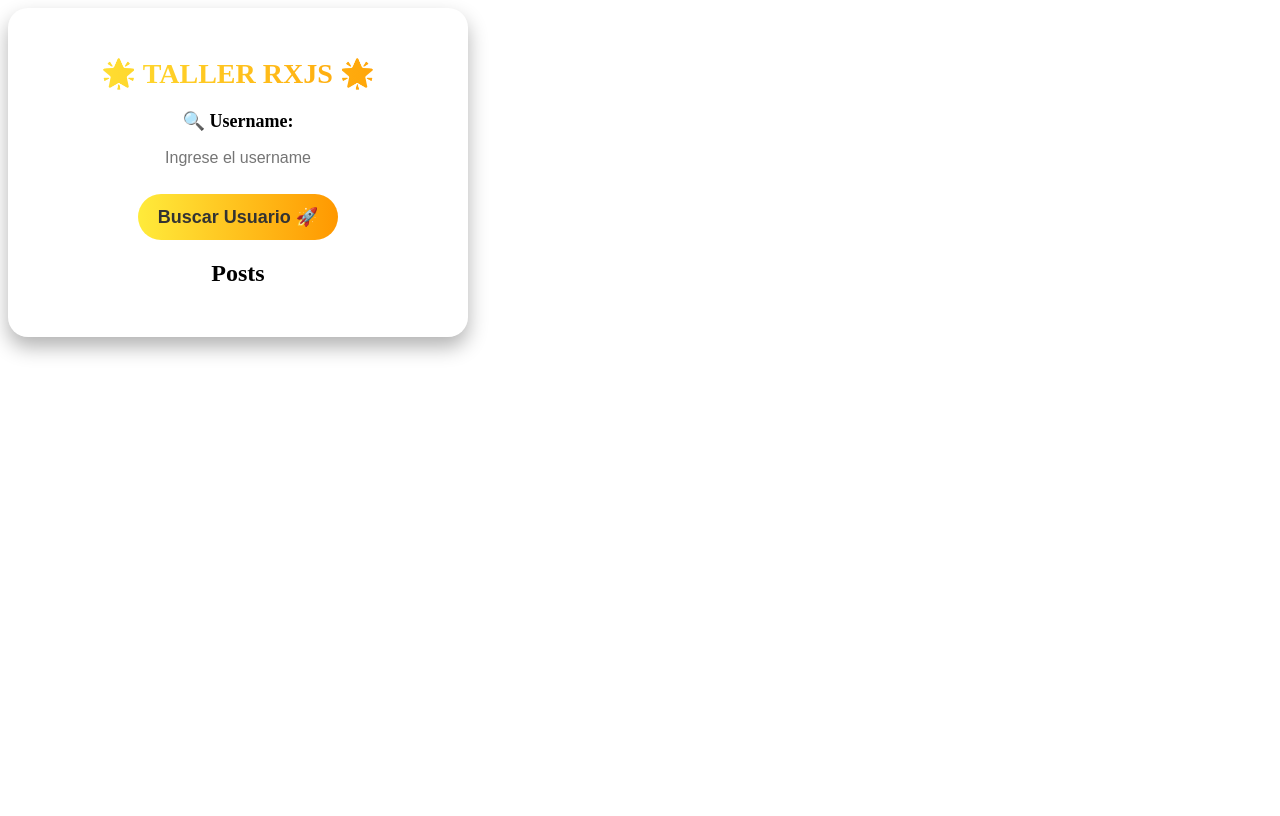
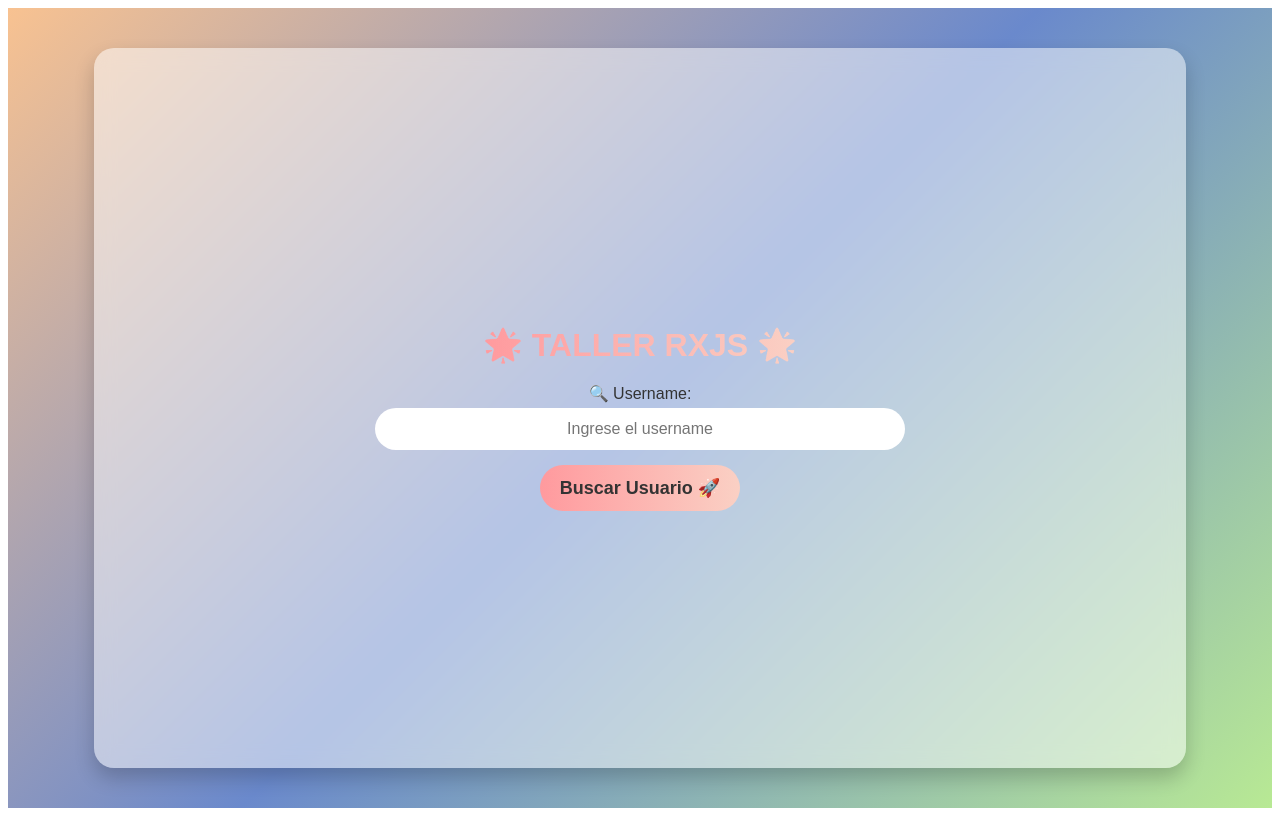
Before and after one commit to KillerZeus666/TallerRXJS, an Angular app in the folder TallerRXJS/: page / in a window 1280 px wide. Built offline with nearby package versions, Linux system fonts and the light colour scheme; no server answers.

Commit message:
Agregando Disenio

```diff
--- a/TallerRXJS/src/app/app.component.css
+++ b/TallerRXJS/src/app/app.component.css
@@ -1,8 +1,7 @@
-/* Estilos generales */
 body {
     font-family: 'Poppins', sans-serif;
-    background: linear-gradient(135deg, #ff6f61, #ff3b2f, #c31432);
-    color: white;
+    background: linear-gradient(135deg, #f8c291, #6a89cc, #b8e994);
+    color: #333;
     display: flex;
     justify-content: center;
     align-items: center;
@@ -10,46 +9,40 @@ body {
     margin: 0;
 }
 
-  /* Contenedor principal */
 .container {
-    background: rgba(255, 255, 255, 0.15);
-    padding: 30px;
+    background: rgba(255, 255, 255, 0.5);
+    padding: 40px;
     border-radius: 20px;
-    box-shadow: 0px 10px 20px rgba(0, 0, 0, 0.3);
-    width: 400px;
+    box-shadow: 0px 10px 20px rgba(0, 0, 0, 0.2);
+    width: 80%;
+    max-width: 1200px; /* Se adapta a pantallas grandes sin ser excesivo */
+    min-height: 80vh; /* Ocupará la mayor parte de la pantalla */
     text-align: center;
     backdrop-filter: blur(10px);
-    transition: transform 0.3s ease-in-out;
+    display: flex;
+    flex-direction: column;
+    justify-content: center;
+    align-items: center;
 }
 
-  .container:hover {
-    transform: scale(1.05);
-  }
-
-  /* Título */
 h1 {
-    font-size: 28px;
+    font-size: 32px;
     margin-bottom: 20px;
-    background: linear-gradient(90deg, #ffeb3b, #ff9800);
+    background: linear-gradient(90deg, #ff9a9e, #fad0c4);
     -webkit-background-clip: text;
     -webkit-text-fill-color: transparent;
     font-weight: bold;
 }
 
-  /* Formulario */
 form {
     display: flex;
     flex-direction: column;
     align-items: center;
-  }
-
-  label {
-    font-size: 18px;
-    font-weight: bold;
+    width: 100%;
 }
 
 input {
-    width: 90%;
+    width: 50%;
     padding: 12px;
     margin-top: 5px;
     border: none;
@@ -64,9 +57,8 @@ body {
     box-shadow: 0px 0px 10px rgba(255, 255, 255, 0.8);
 }
 
-  /* Botón */
 button {
-    background: linear-gradient(90deg, #ffeb3b, #ff9800);
+    background: linear-gradient(90deg, #ff9a9e, #fad0c4);
     color: #333;
     border: none;
     padding: 12px 20px;
@@ -79,44 +71,22 @@ body {
 }
 
 button:hover {
-    background: linear-gradient(90deg, #ff9800, #ffeb3b);
+    background: linear-gradient(90deg, #fad0c4, #ff9a9e);
     transform: scale(1.1);
 }
 
-  /* Información del usuario */
-  .user-info {
+.user-info, .post-info {
     margin-top: 20px;
     padding: 15px;
-    background: rgba(255, 255, 255, 0.25);
+    background: rgba(255, 255, 255, 0.7);
     border-radius: 15px;
     box-shadow: 0px 5px 15px rgba(255, 255, 255, 0.2);
     animation: fadeIn 0.5s ease-in-out;
+    width: 80%;
+    max-width: 800px;
 }
 
-  /* Animación */
 @keyframes fadeIn {
-    from {
-      opacity: 0;
-      transform: translateY(-10px);
+    from { opacity: 0; transform: translateY(-10px); }
+    to { opacity: 1; transform: translateY(0); }
 }
-    to {
-      opacity: 1;
-      transform: translateY(0);
-    }
-  }
-
-  /* Mensaje de error */
-  .error-message {
-    color: #ffeb3b;
-    font-weight: bold;
-    margin-top: 10px;
-    animation: shake 0.3s ease-in-out;
-  }
-
-  @keyframes shake {
-    0% { transform: translateX(0); }
-    25% { transform: translateX(-5px); }
-    50% { transform: translateX(5px); }
-    75% { transform: translateX(-5px); }
-    100% { transform: translateX(0); }
-  }
--- a/TallerRXJS/src/app/app.component.html
+++ b/TallerRXJS/src/app/app.component.html
@@ -1,5 +1,15 @@
+<!DOCTYPE html>
+<html lang="es">
+<head>
+    <meta charset="UTF-8">
+    <meta name="viewport" content="width=device-width, initial-scale=1.0">
+    <title>Social Search - RXJS</title>
+    <link rel="stylesheet" href="https://cdnjs.cloudflare.com/ajax/libs/font-awesome/6.0.0/css/all.min.css">
+</head>
+<body>
     <div class="container">
         <h1>🌟 TALLER RXJS 🌟</h1>
+
         <form #form="ngForm" (ngSubmit)="searchUser()">
             <label for="username">🔍 Username:</label>
             <input type="text" [(ngModel)]="txUser" name="username" required placeholder="Ingrese el username">
@@ -15,17 +25,19 @@
             </div>
         </ng-container>
 
-  <div>
-    <h2>Posts</h2>
+        <div *ngIf="usuario">
+            <h2>📌 Posts del Usuario</h2>
             <ng-container *ngIf="publicacion">
-      <p>Nombre: {{ publicacion.title }}</p>
-      <p>Contenido: {{ publicacion.body }}</p>
-      <p>Likes: {{ publicacion.reactions.likes}}</p>
-      <p>Dislikes: {{publicacion.reactions.dislikes}}</p>
-
-
+                <div class="post-info">
+                    <p><strong>Título:</strong> {{ publicacion.title }}</p>
+                    <p><strong>Contenido:</strong> {{ publicacion.body }}</p>
+                    <p><i class="fa-solid fa-thumbs-up"></i> Likes: {{ publicacion.reactions.likes }}</p>
+                    <p><i class="fa-solid fa-thumbs-down"></i> Dislikes: {{ publicacion.reactions.dislikes }}</p>
+                </div>
             </ng-container>
         </div>
 
         <p *ngIf="usuarioNoEncontrado" class="error-message">⚠️ Usuario no encontrado ⚠️</p>
     </div>
+</body>
+</html>
```
Also changed, not shown: TallerRXJS/src/app/models/Comment.ts (added). Lines whose indentation alone changed are shown as unchanged.
